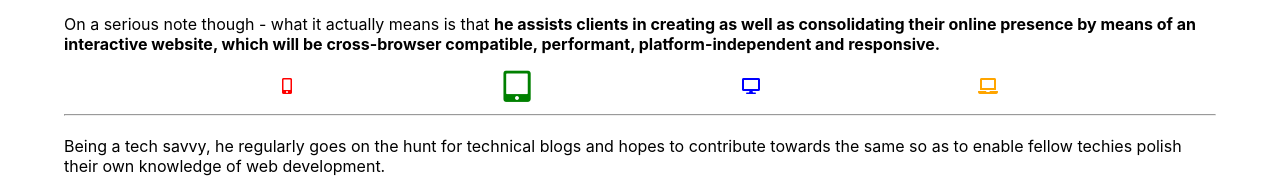
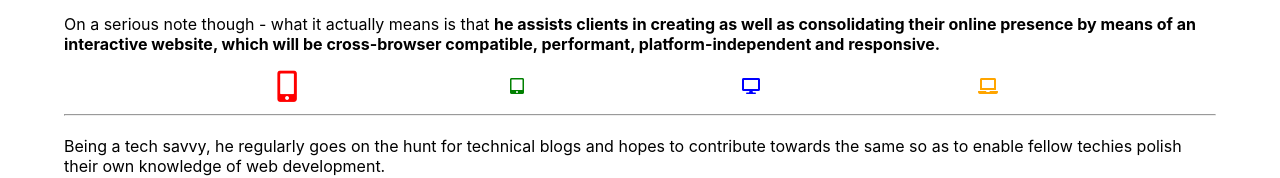
Before and after one commit to dwshetty/dwshetty.github.io, a React (Create React App) app: page /#/ in a window 1280 px wide. Shown: the part 392-570 px from the top of the page. Built offline with nearby package versions, Linux system fonts and the light colour scheme.

Commit message:
animation delay changed

```diff
--- a/src/routes/Home/styles.module.scss
+++ b/src/routes/Home/styles.module.scss
@@ -1,4 +1,6 @@
 @import "../../components/mixins.module.scss";
+
+$animationDelay: 1s;
 
 .text-align-center {
   text-align: center;
@@ -52,7 +54,7 @@
         color: white;
         background-color: white;
         // animation: toggle 5s linear 4s infinite normal;
-        animation: toggle 5s linear 1s infinite normal;
+        animation: toggle 5s linear $animationDelay infinite normal;
         left: 100%;
 
         .cursor {
@@ -111,7 +113,7 @@
       padding-top: 1rem;
 
       i {
-        animation-delay: 4s;
+        animation-delay: $animationDelay;
         animation-direction: normal;
         animation-duration: 4s;
         animation-iteration-count: infinite;
@@ -143,7 +145,7 @@
   .leisure {
     @extend .text-align-center;
     color: purple;
-    animation: glowing 1s ease-in-out 4s infinite alternate;
+    animation: glowing 1s ease-in-out $animationDelay infinite alternate;
   }
 }
 
```
